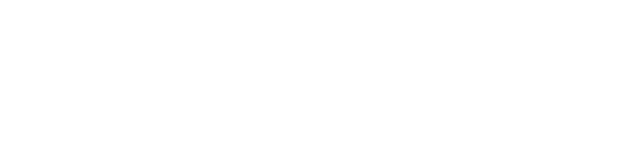
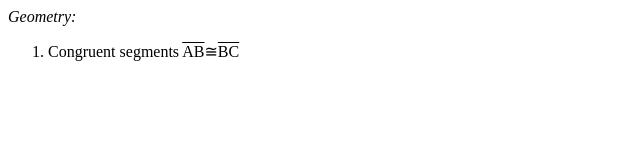
Before and after one commit to meow56/math_assignment, a plain HTML site: page index.html in a window 1280 px wide. Shown: the whole page, without its empty margins (0-640 px from the left). Drawn offline with Linux system fonts and the light colour scheme.

Commit message:
Update index.html
ok

```diff
--- a/index.html
+++ b/index.html
@@ -5,6 +5,11 @@
   </head>
 
   <body>
+    <em>Geometry:</em>
+    <ol>
+      <li>Congruent segments
+        <span style="text-decoration: overline;">AB</span>≅<span style="text-decoration: overline;">BC</span>
+      </li>
 
   </body>
 </html>
```
